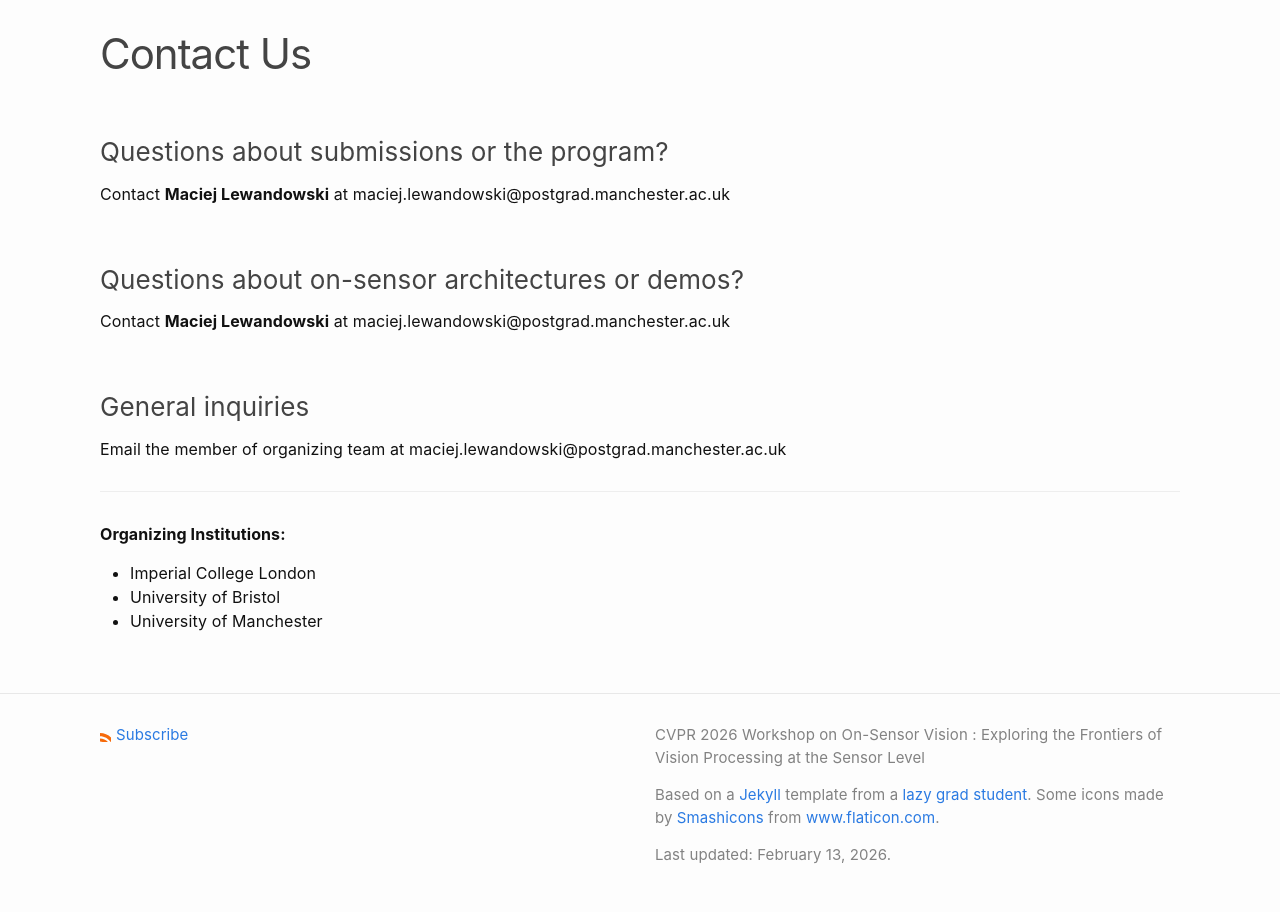
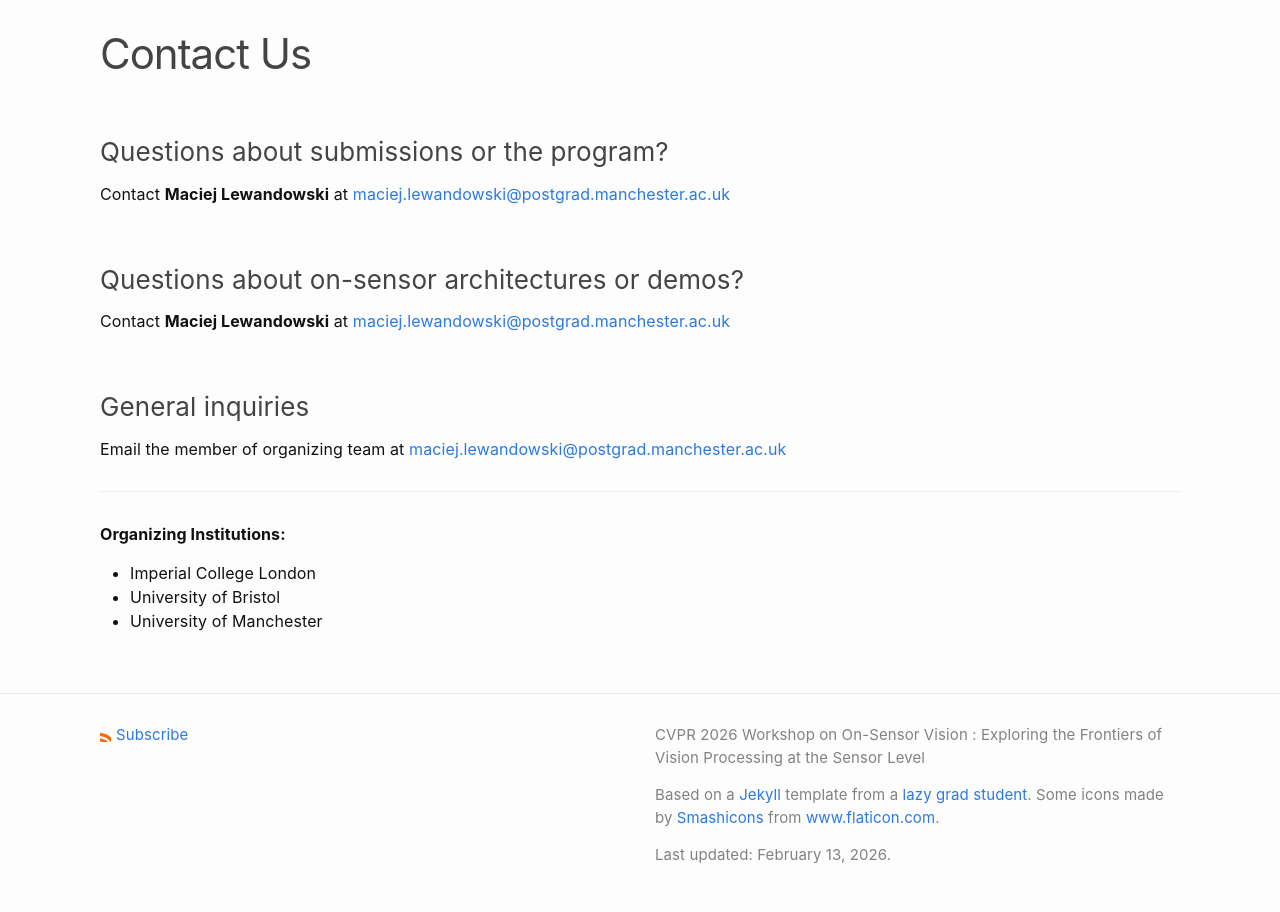
Before and after one commit to onsensor-vision/onsensor-vision.github.io, a Jekyll site: the page built from contactus.md, in a window 1280 px wide. Shown: the part 100-1012 px from the top of the page. Built offline with Jekyll 4.4.1, drawn with Linux system fonts in a browser that asks for light colours; some of the changed lines change nothing that is shown.

Commit message:
better mail to

```diff
--- a/contactus.md
+++ b/contactus.md
@@ -6,13 +6,13 @@ permalink: /contactus/
 
 
 ### Questions about submissions or the program?
-Contact **Maciej Lewandowski** at maciej.lewandowski@postgrad.manchester.ac.uk
+Contact **Maciej Lewandowski** at [maciej.lewandowski@postgrad.manchester.ac.uk](mailto:maciej.lewandowski@postgrad.manchester.ac.uk)
 
 ### Questions about on-sensor architectures or demos?
-Contact **Maciej Lewandowski** at maciej.lewandowski@postgrad.manchester.ac.uk
+Contact **Maciej Lewandowski** at [maciej.lewandowski@postgrad.manchester.ac.uk](mailto:maciej.lewandowski@postgrad.manchester.ac.uk)
 
 ### General inquiries
-Email the member of organizing team at maciej.lewandowski@postgrad.manchester.ac.uk
+Email the member of organizing team at [maciej.lewandowski@postgrad.manchester.ac.uk](mailto:maciej.lewandowski@postgrad.manchester.ac.uk)
 
 ---
 
```
Also changed, not shown: 2 other files.
